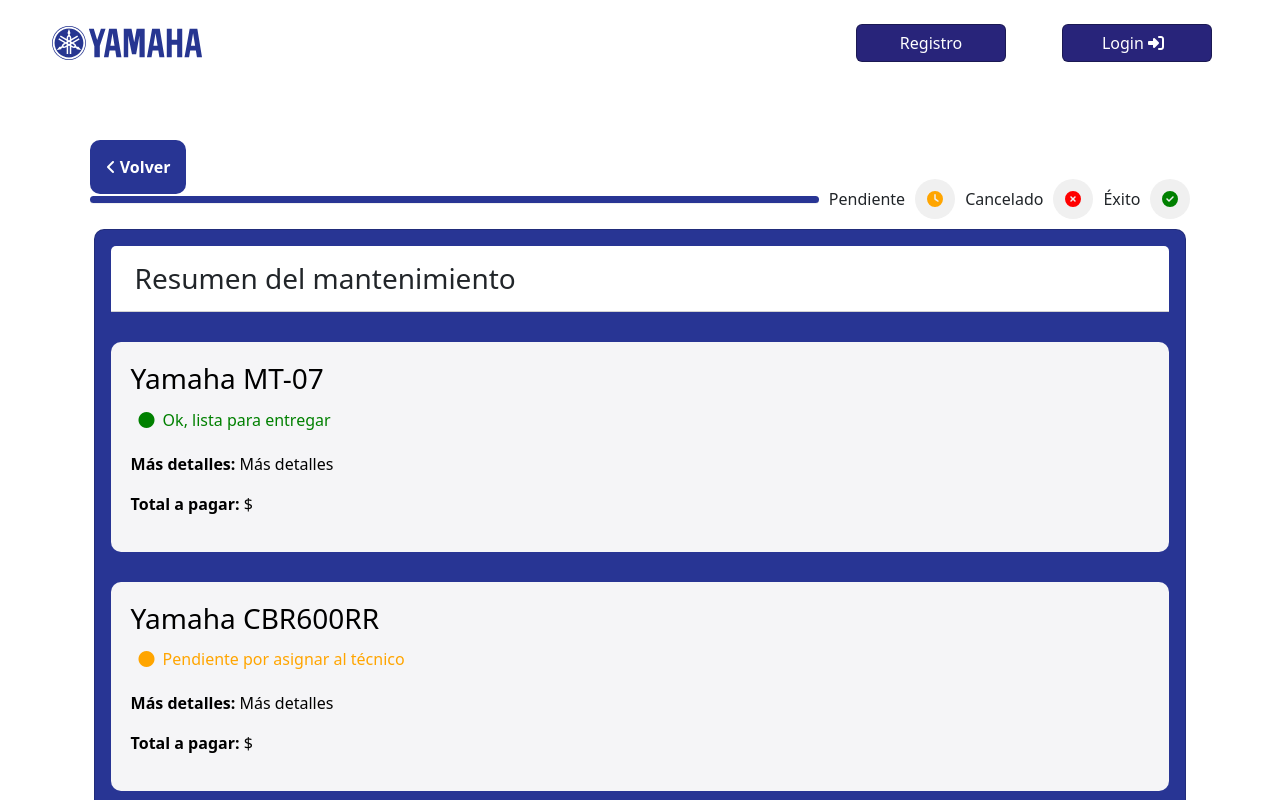
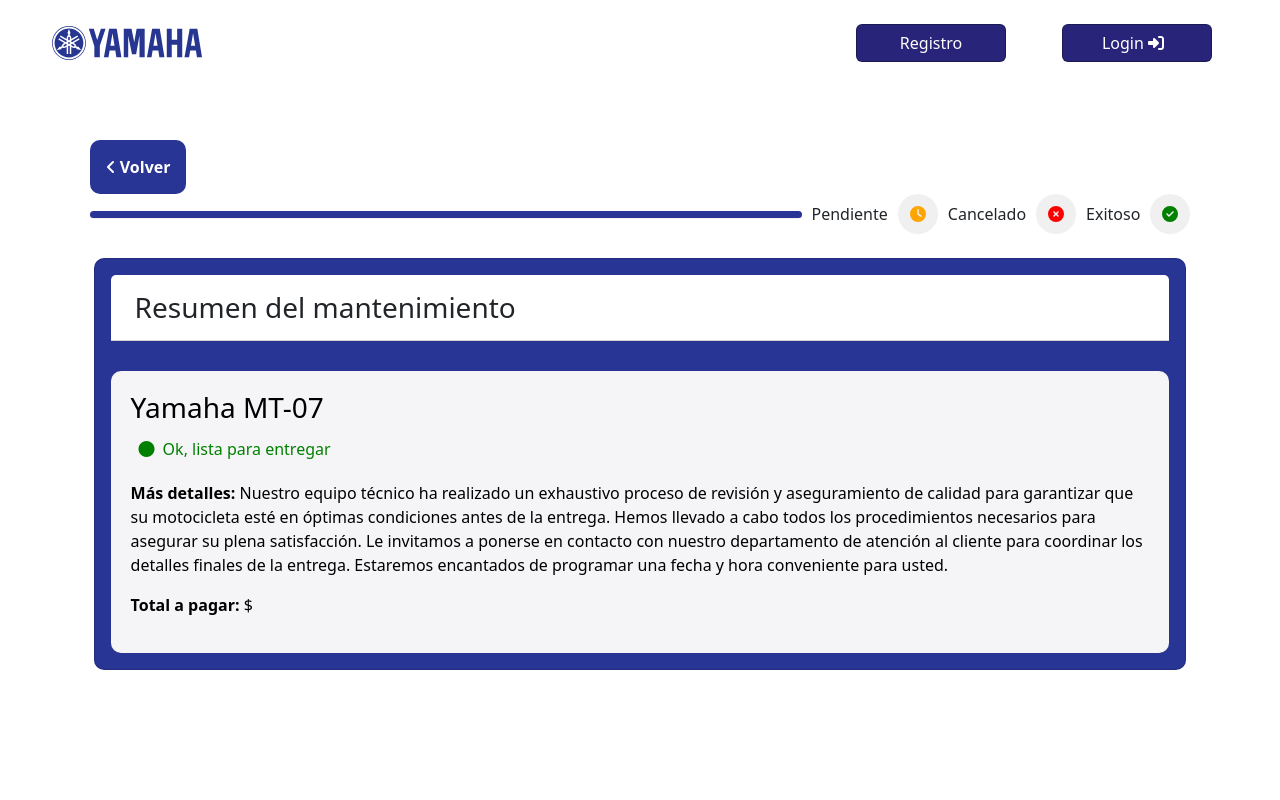
Before and after one commit to 22michelle/Yamaha-UPB, a React (Vite) app: page /details/1 in a window 1280 px wide. Shown: the top 800 px of the page. Built offline with nearby package versions, Linux system fonts and the light colour scheme.

Commit message:
Actualizo pagina status y details

```diff
--- a/src/main.jsx
+++ b/src/main.jsx
@@ -7,7 +7,7 @@
 import Register from "./pages/Register.jsx";
 import Status from "./pages/Status.jsx";
 import Detailsstatus from "./pages/Detailsstatus.jsx";
-import Detail from "./pages/Detail.jsx";
+import Detail from "./pages/Detailsstatus.jsx";
 
 const router = createBrowserRouter([
   {
@@ -31,7 +31,7 @@
         element: <Status />,
       },
       {
-        path: "/details/:motorcycleId",
+        path: "/details/:id",
         element: <Detailsstatus />,
       },
     ],
--- a/src/pages/Detailsstatus.jsx
+++ b/src/pages/Detailsstatus.jsx
@@ -1,12 +1,11 @@
 import React from "react";
-import "./Status.css";
-import { Link } from "react-router-dom";
+import { Link, useParams } from "react-router-dom";
 import { FontAwesomeIcon } from "@fortawesome/react-fontawesome";
 import {
   faCheckCircle,
   faTimesCircle,
   faClock,
-  faFaceSadCry,
+  faSadCry
 } from "@fortawesome/free-solid-svg-icons";
 import "../pages/Status.css";
 
@@ -17,42 +16,48 @@
       brand: "Yamaha",
       model: "MT-07",
       status: "Ok, lista para entregar",
-      details: "Más detalles",
+      details:
+        "Nuestro equipo técnico ha realizado un exhaustivo proceso de revisión y aseguramiento de calidad para garantizar que su motocicleta esté en óptimas condiciones antes de la entrega. Hemos llevado a cabo todos los procedimientos necesarios para asegurar su plena satisfacción. Le invitamos a ponerse en contacto con nuestro departamento de atención al cliente para coordinar los detalles finales de la entrega. Estaremos encantados de programar una fecha y hora conveniente para usted.",
     },
     {
       id: 2,
       brand: "Yamaha",
       model: "CBR600RR",
       status: "Pendiente por asignar al técnico",
-      details: "Más detalles",
+      details:
+        " En este momento, su motocicleta ha sido asignada a uno de nuestros técnicos y está en proceso de ser atendida.",
     },
     {
       id: 3,
       brand: "Yamaha",
       model: "Ninja 300",
       status: "Esperando autorización",
-      details: "Más detalles",
+      details:
+        "En este momento, estamos a la espera de recibir la autorización correspondiente para proceder con los trabajos de mantenimiento y reparación solicitados.",
     },
     {
       id: 4,
       brand: "Yamaha",
       model: "Ninja 300",
       status: "En reparación",
-      details: "Más detalles",
+      details:
+        "Nuestro equipo de técnicos altamente capacitados está trabajando arduamente para llevar a cabo los trabajos de mantenimiento y reparación necesarios.",
     },
     {
       id: 5,
       brand: "Yamaha",
       model: "Ninja 300",
       status: "Esperando por repuestos",
-      details: "Más detalles",
+      details:
+        "Durante este proceso, su motocicleta está esperando los repuestos y materiales necesarios para llevar a cabo las reparaciones.",
     },
     {
       id: 6,
       brand: "Yamaha",
       model: "Ninja 300",
       status: "Pendiente por trabajos externos",
-      details: "Más detalles",
+      details:
+        "Su motocicleta se encuentra en espera debido a trabajos externos que deben llevarse a cabo como parte del proceso de mantenimiento. Estamos coordinando con nuestros proveedores y especialistas para realizar estos trabajos adicionales necesarios para garantizar que su motocicleta reciba el mejor cuidado y servicio posible.",
     },
   ];
 
@@ -75,11 +80,36 @@
     }
   };
 
+  // Obtener el ID de la motocicleta seleccionada desde la URL
+  const { id } = useParams();
+
+  // Filtrar el array de motocicletas para obtener los detalles de la motocicleta seleccionada
+  const selectedMotorcycle = motorcycles.find(
+    (motorcycle) => motorcycle.id === parseInt(id)
+  );
+
+  if (!selectedMotorcycle) {
+    return (
+      <div className="body2">
+        <div className="status mt-5 p-2 m-4 text-center">
+          <div className="details card mt-5 m-1 p-3">
+            <div className="card-header bg-white">
+              <div className="status-container">
+                <h1 className="text-black">Los detalles de esta motocicleta no existen <FontAwesomeIcon icon="fa-light fa-face-sad-cry" /></h1>
+                <FontAwesomeIcon icon={faSadCry} />
+              </div>
+            </div>
+          </div>
+        </div>
+      </div>
+
+    );
+  }
+
   return (
     <>
       <div className="body2">
         <div className="status">
-          {" "}
           <Link to="/status" className="return p-3">
             <i className="fa-solid fa-angle-right fa-flip-both text-decoration-none"></i>{" "}
             Volver
@@ -94,38 +124,38 @@
             <div className="status-icon">
               <FontAwesomeIcon icon={faTimesCircle} className="icon-error" />
             </div>
-            <span>Éxito</span>
+            <span>Exitoso</span>
             <div className="status-icon">
               <FontAwesomeIcon icon={faCheckCircle} className="icon-success" />
             </div>
           </div>
-          <div className="details card m-1 p-3">
+          <div className="details card mt-4 m-1 p-3">
             <div className="card-header bg-white">
               <h3 className="card-title m-2">Resumen del mantenimiento</h3>
             </div>
-            {motorcycles.map((motorcycle) => (
-              <div className="status-container" key={motorcycle.id}>
+            <div className="status-container">
               <div className="status-item">
                 <div className="status-item-title">
                   <h3 className="text-black">
-                      {motorcycle.brand} {motorcycle.model}
+                    {selectedMotorcycle.brand} {selectedMotorcycle.model}
                   </h3>
-                    <p style={getStatusColor(motorcycle.status)}>
+                  <p style={getStatusColor(selectedMotorcycle.status)}>
                     <i className="fa-sharp fa-solid fa-circle m-2"></i>
-                      {motorcycle.status}
+                    {selectedMotorcycle.status}
                   </p>
                 </div>
                 <div className="status-item-details text-black">
                   <p>
-                      <strong>Más detalles:</strong> {motorcycle.details}
+                    <strong>Más detalles:</strong>{" "}
+                    {selectedMotorcycle.details}
                   </p>
                   <p>
-                      <strong>Total a pagar:</strong> ${motorcycle.total}
+                    <strong>Total a pagar:</strong> $
+                    {selectedMotorcycle.total}
                   </p>
                 </div>
               </div>
             </div>
-            ))}
           </div>
         </div>
       </div>
--- a/src/pages/Status.css
+++ b/src/pages/Status.css
@@ -47,7 +47,6 @@
   text-decoration: none;
   top: 50 px;
   border-radius: 10px;
-
   padding: 10px;
   font-weight: bold;
   margin-top: 20px;
@@ -55,7 +54,6 @@
 
 .return:hover {
   transition: all 0.3s;
-
   color: black;
   background-color: #ffffff;
   font-weight: bold;
@@ -69,6 +67,7 @@
   display: flex;
   align-items: center;
   gap: 10px;
+  margin-top: 15px;
   margin-bottom: 10px;
 }
 
```
Lines whose indentation alone changed are shown as unchanged.
